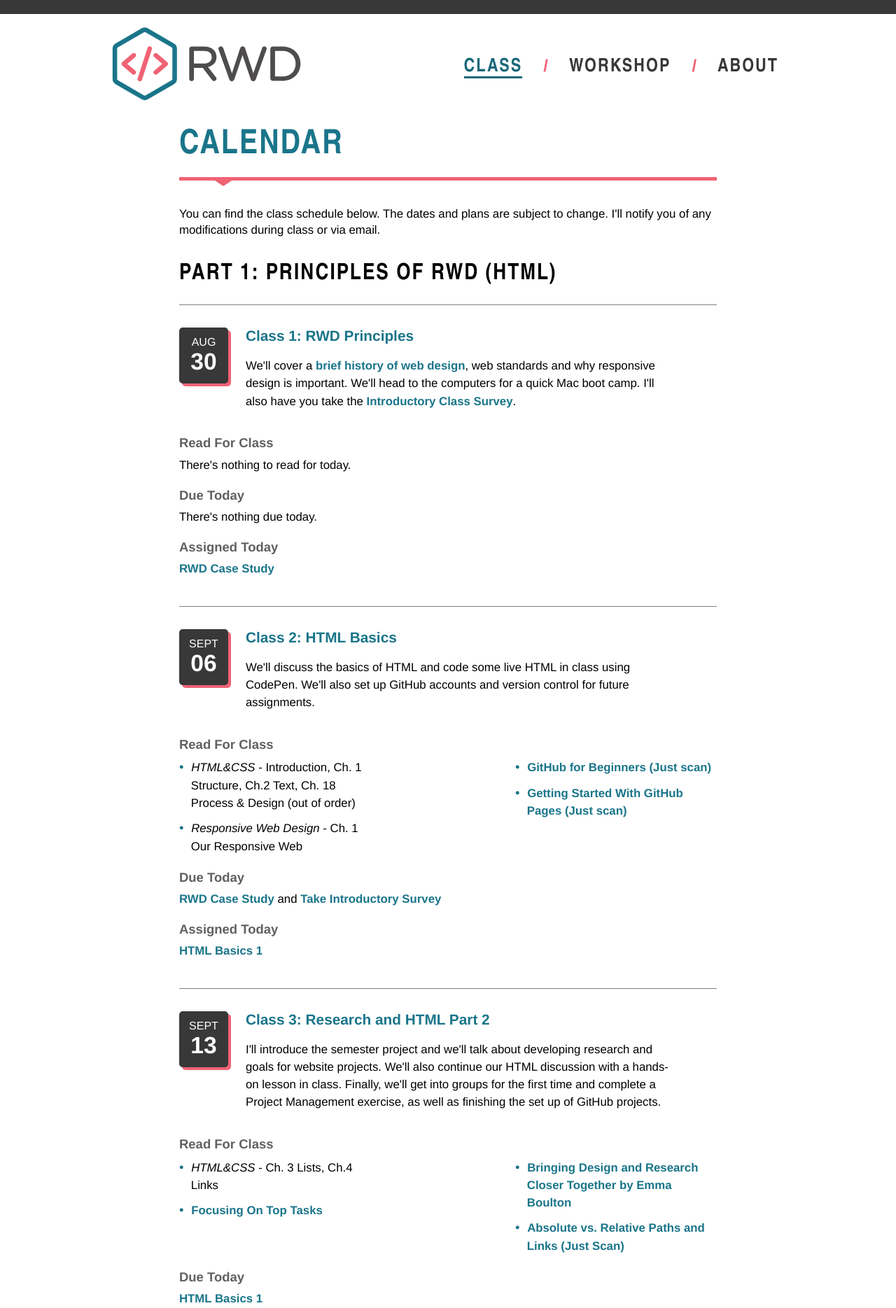
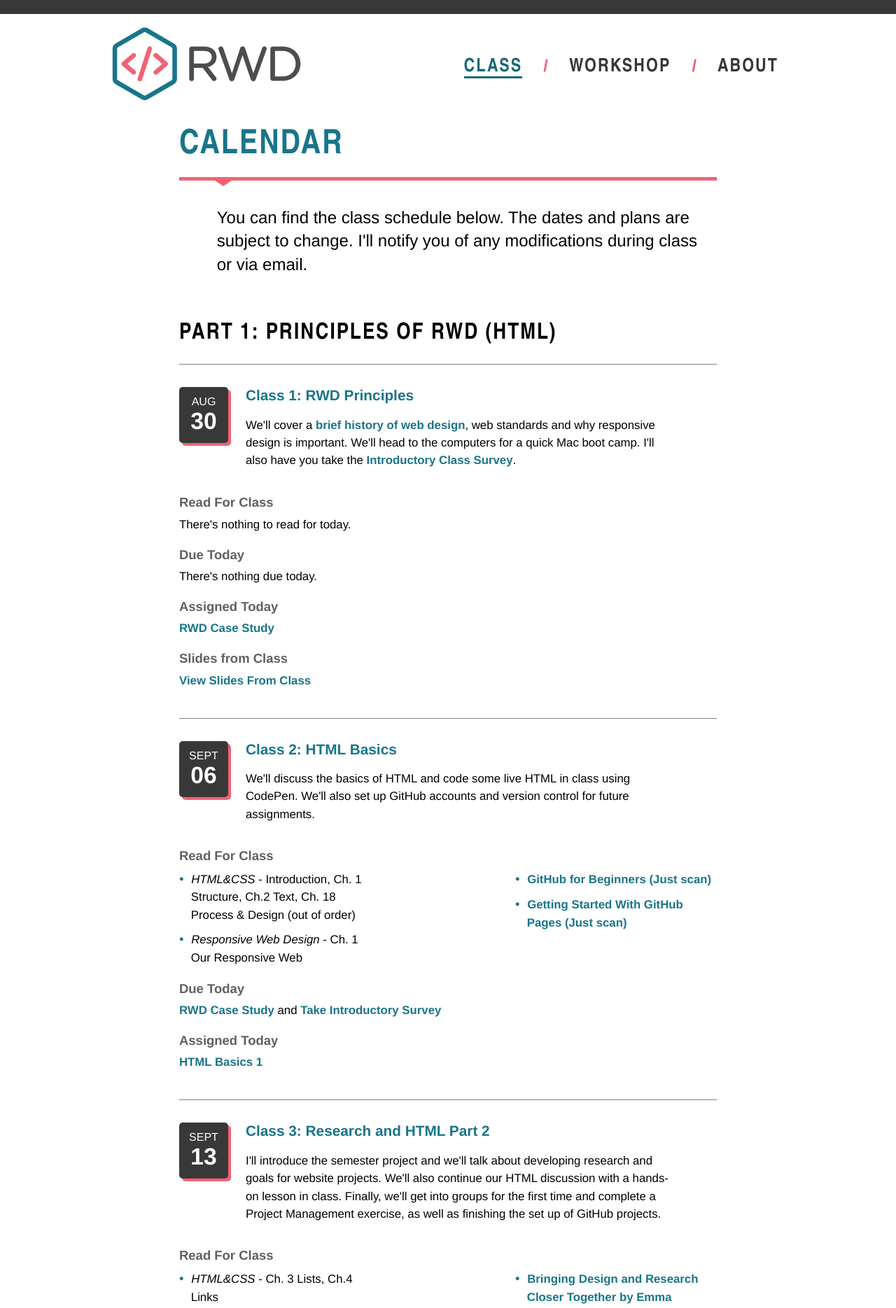
Before and after one commit to KentStateWeb/rwd, a Jekyll site: the page built from class/schedule/index.html, in a window 1280 px wide. Shown: the top 1869 px of the page at 70% size. Built offline with Jekyll 4.4.1, drawn with Linux system fonts in a browser that asks for light colours.

Commit message:
Modified schedule styles and uploaded PDF for class 1
Signed-off-by: Christopher Hallahan <challahan@gmail.com>

```diff
--- a/_classes/1.md
+++ b/_classes/1.md
@@ -8,6 +8,7 @@ due: "There's nothing due today."
 part: "1"
 layout: wide
 semester: fall-2016
+slides: "/class/slides/1/1-Slides-RWD.pdf"
 
 ---
 
--- a/class/schedule/index.html
+++ b/class/schedule/index.html
@@ -2,7 +2,7 @@
 layout: wide
 title: Calendar
 ---
-<p class="introduction">You can find the class schedule below. The dates and plans are subject to change.  I'll notify you of any modifications during class or via email.</p>
+<p class="section-introduction">You can find the class schedule below. The dates and plans are subject to change.  I'll notify you of any modifications during class or via email.</p>
 
 <h2>Part 1: Principles of RWD (HTML)</h2>
 {% for classes in site.classes %}
--- a/stylesheets/style.css
+++ b/stylesheets/style.css
@@ -738,9 +738,9 @@ p.introduction {
 	font-weight: 300;
 }
 
-p.section-introduction {
+p.section-introduction, .main-content-area-full p.section-introduction, .main-content-area-wide p.section-introduction {
 	font-family: "nimbus-sans", Helvetica, Arial, sans-serif;
-	font-size: 1.3em;
+	font-size: 1.3rem;
 	margin-top: 0;
 	font-weight: normal;
 	margin-bottom: 1em;
@@ -750,9 +750,13 @@ p.section-introduction {
 	margin-left: 2%;
 }
 
+.main-content-area-full p.section-introduction, .main-content-area-wide p.section-introduction {
+	border-bottom: none;
+}
+
 @media screen and (min-width: 800px) {
-	p.section-introduction {
-		font-size: 1.5em;
+	p.section-introduction, .main-content-area-full p.section-introduction, .main-content-area-wide p.section-introduction {
+		font-size: 1.5rem;
 		margin-left: 7%;
 	}
 }
```
Also changed, not shown: 3 other files.
